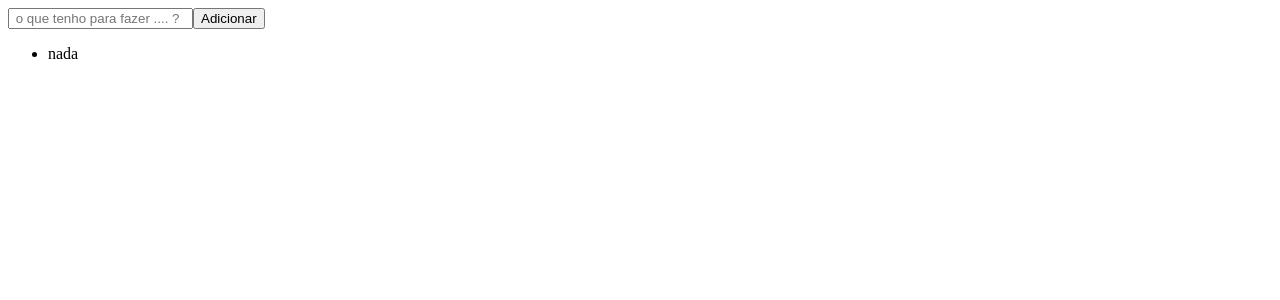
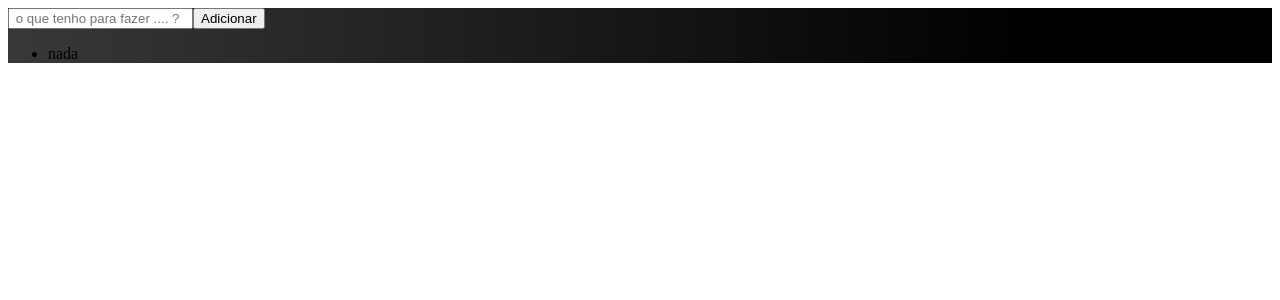
Before and after one commit to danilobrayann/ListaDeTarefas, a React (Vite) app: page / in a window 1280 px wide. Shown: the top 300 px of the page. Built offline with nearby package versions, Linux system fonts and the light colour scheme.

Commit message:
feat Styled Components

```diff
--- a/package.json
+++ b/package.json
@@ -12,6 +12,7 @@
   "dependencies": {
     "react": "^18.2.0",
     "react-dom": "^18.2.0",
+    "styled-components": "^6.0.7",
     "uuid": "^9.0.0"
   },
   "devDependencies": {
--- a/src/page/index.jsx
+++ b/src/page/index.jsx
@@ -1,6 +1,7 @@
 import { useState } from "react";
 import { v4 as uuidv4 } from 'uuid';
 
+import { Container, } from "./styles";
 
 function Home() {
 
@@ -12,16 +13,18 @@
     }
 
     function CliqueiNoBotao() {
-        setListe([... List, {id: uuidv4(), task }])
+        setListe([...List, { id: uuidv4(), task }])
     }
 
     return (
         <>
-            <input type="text" onChange={IpuntMudou} placeholder=" o que tenho para fazer .... ?" />
-            <button onClick={CliqueiNoBotao} >Adicionar</button>
-            <ul>
-                {List.map(Intems => (<li key={Intems.id}>{Intems.task}</li>))}
-            </ul>
+            <Container>
+                <input type="text" onChange={IpuntMudou} placeholder=" o que tenho para fazer .... ?" />
+                <button onClick={CliqueiNoBotao} >Adicionar</button>
+                <ul>
+                    {List.map(Intems => (<li key={Intems.id}>{Intems.task}</li>))}
+                </ul>
+            </Container>
         </>
     )
 
--- /dev/null
+++ b/src/page/styles.js
@@ -0,0 +1,5 @@
+import  Styled, { styled } from "styled-components";
+
+export const Container = styled.div`
+background: linear-gradient(90deg, #383838 0%, #000000 81.21%);
+`
```
Also changed, not shown: 1 other file (tests, documents, lock files or other folders).
